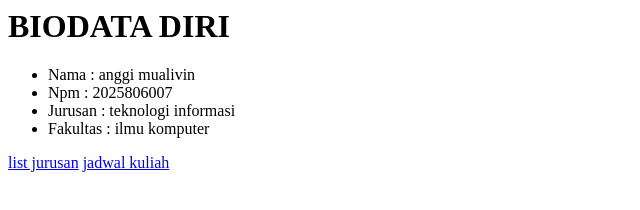
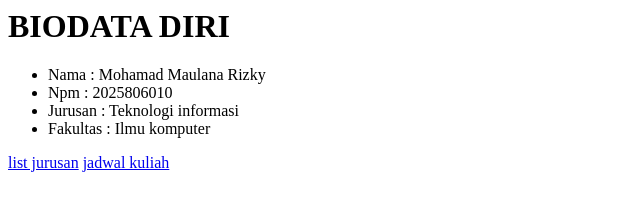
Before and after one commit to maulanar18/Tugas, a plain HTML site: page index.html in a window 1280 px wide. Shown: the whole page, without its empty margins (0-640 px from the left). Drawn offline with Linux system fonts and the light colour scheme.

Commit message:
Update index.html

```diff
--- a/index.html
+++ b/index.html
@@ -5,10 +5,10 @@
 </head>
 <body>
     <ul>
-        <li>Nama : anggi mualivin </li>
-        <li>Npm : 2025806007</li>
-        <li>Jurusan : teknologi informasi</li>
-        <li>Fakultas : ilmu komputer</li>
+        <li>Nama : Mohamad Maulana Rizky </li>
+        <li>Npm : 2025806010</li>
+        <li>Jurusan : Teknologi informasi</li>
+        <li>Fakultas : Ilmu komputer</li>
     </ul>
     <a href="listjurusan.html">list jurusan</a>
     <a href="tugas5.html">jadwal kuliah</a>
```
